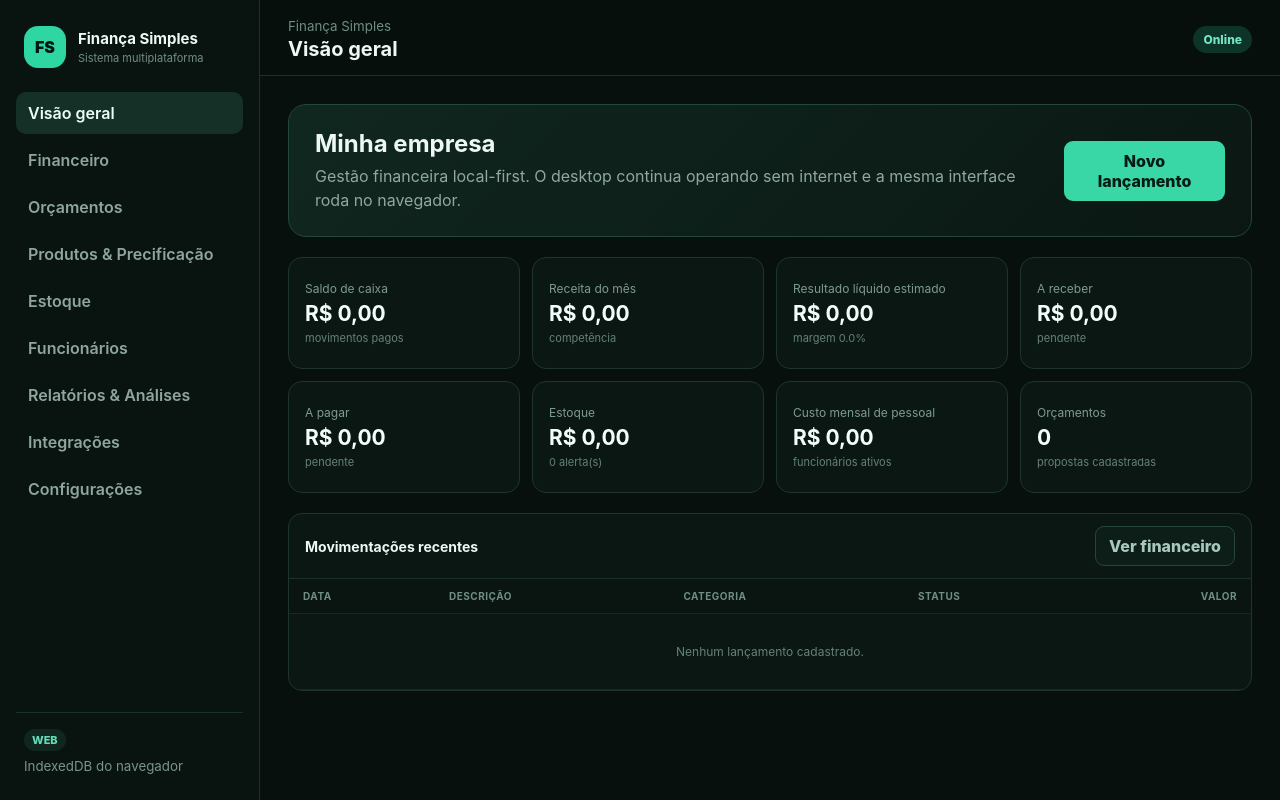
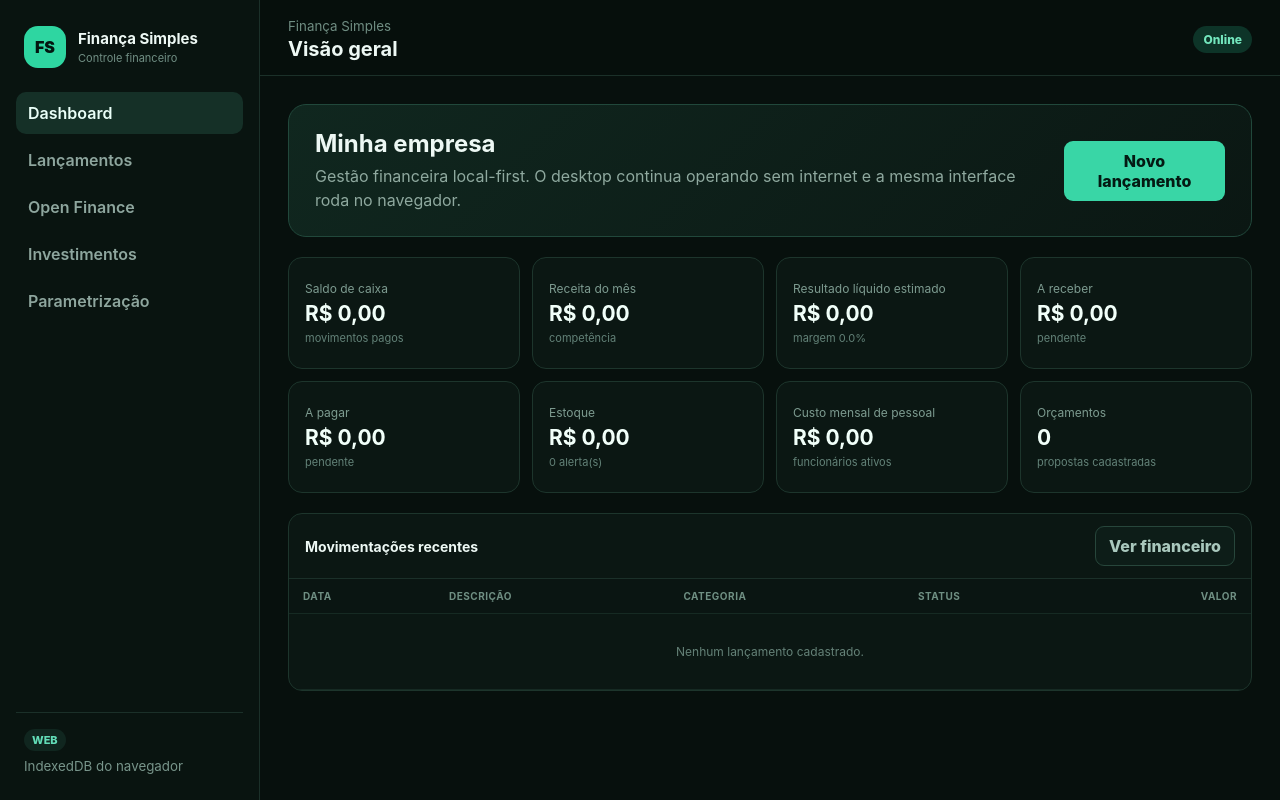
Before and after one commit to henrickaraujo18/Finan-as-Simples, a website: page desktop-dist/index.html in a window 1280 px wide. Drawn offline with Linux system fonts and the light colour scheme.

Commit message:
Corrige escopo visual do Finança Simples

```diff
--- a/desktop-dist/index.html
+++ b/desktop-dist/index.html
@@ -6,7 +6,6 @@
     <meta name="theme-color" content="#0a1512" />
     <meta name="color-scheme" content="dark" />
     <title>Finança Simples</title>
-    <link rel="manifest" href="manifest.webmanifest" />
     <link rel="stylesheet" href="styles.css" />
   </head>
   <body>
@@ -14,19 +13,20 @@
       <aside class="sidebar">
         <div class="brand">
           <div class="brand-mark">FS</div>
-          <div><strong>Finança Simples</strong><small>Sistema multiplataforma</small></div>
+          <div>
+            <strong>Finança Simples</strong>
+            <small>Controle financeiro</small>
+          </div>
         </div>
+
         <nav class="nav" aria-label="Navegação principal">
-          <button data-page="dashboard" class="active"><span>Visão geral</span></button>
-          <button data-page="finance"><span>Financeiro</span></button>
-          <button data-page="quotes"><span>Orçamentos</span></button>
-          <button data-page="products"><span>Produtos & Precificação</span></button>
-          <button data-page="inventory"><span>Estoque</span></button>
-          <button data-page="employees"><span>Funcionários</span></button>
-          <button data-page="reports"><span>Relatórios & Análises</span></button>
-          <button data-page="integrations"><span>Integrações</span></button>
-          <button data-page="settings"><span>Configurações</span></button>
+          <button data-page="dashboard" class="active"><span>Dashboard</span></button>
+          <button data-page="transactions"><span>Lançamentos</span></button>
+          <button data-page="openfinance"><span>Open Finance</span></button>
+          <button data-page="investments"><span>Investimentos</span></button>
+          <button data-page="settings"><span>Parametrização</span></button>
         </nav>
+
         <div class="sidebar-foot">
           <span id="platformBadge" class="side-badge">—</span>
           <small id="storageLabel">Inicializando armazenamento...</small>
@@ -35,12 +35,21 @@
 
       <main class="main-area">
         <header class="topbar">
-          <div><small>Finança Simples</small><h1 id="pageTitle">Visão geral</h1></div>
-          <div class="topbar-actions"><span id="connectionBadge" class="status-badge">Verificando...</span></div>
+          <div>
+            <small>Finança Simples</small>
+            <h1 id="pageTitle">Dashboard</h1>
+          </div>
+          <div class="topbar-actions">
+            <span id="connectionBadge" class="status-badge">Verificando...</span>
+          </div>
         </header>
-        <div id="view" class="content"><section class="loading">Carregando o sistema...</section></div>
+
+        <div id="view" class="content">
+          <section class="loading">Carregando o sistema...</section>
+        </div>
       </main>
     </div>
+
     <script src="app.js"></script>
   </body>
 </html>
```
